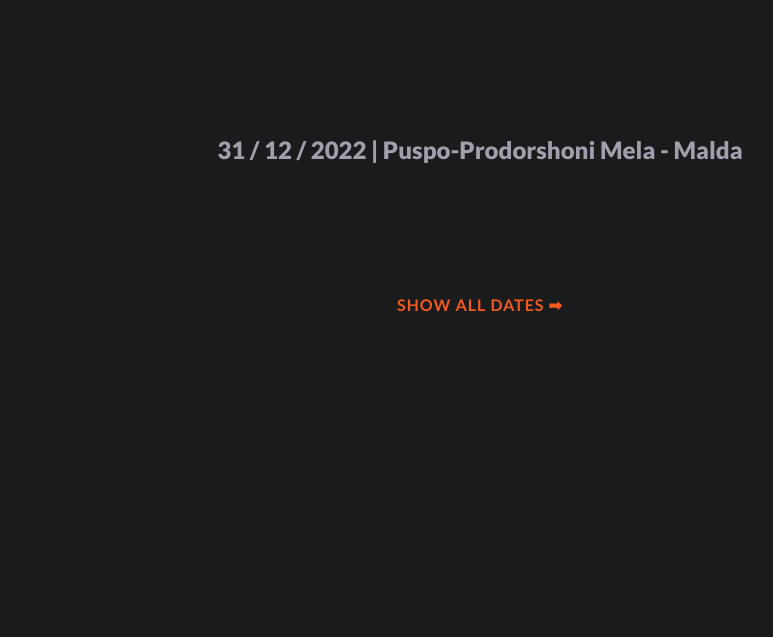
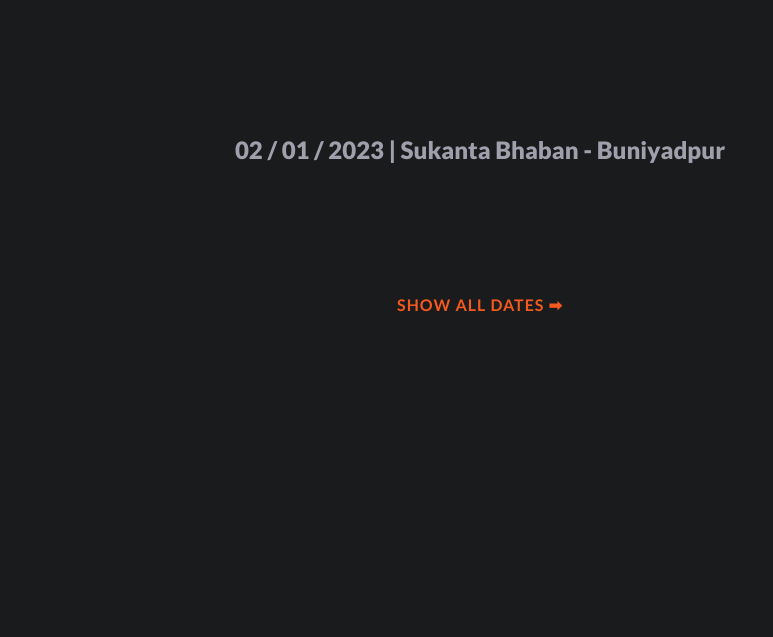
Before and after one commit to JoyMajumdar2001/sursangam-web, a plain HTML site: page public/index.html in a window 1280 px wide. Shown: the part 1120-1757 px from the top of the page, without its empty margins (160-933 px from the left). Drawn offline with nearby package versions, Linux system fonts and the light colour scheme; some packages are replaced by stand-ins of ours; a script that the page names is missing.

Commit message:
Update index.html

```diff
--- a/public/index.html
+++ b/public/index.html
@@ -85,7 +85,7 @@
     <div class="separator animatableOpacity"></div>
     <div class="ss-nextShow">
       <p class="hardLight animatableY">
-        31 / 12 / 2022 | Puspo-Prodorshoni Mela - Malda
+        02 / 01 / 2023 | Sukanta Bhaban - Buniyadpur
       </p>
 
       <p class="pink"><a href="#date">Show all dates ➡</a></p>
```
